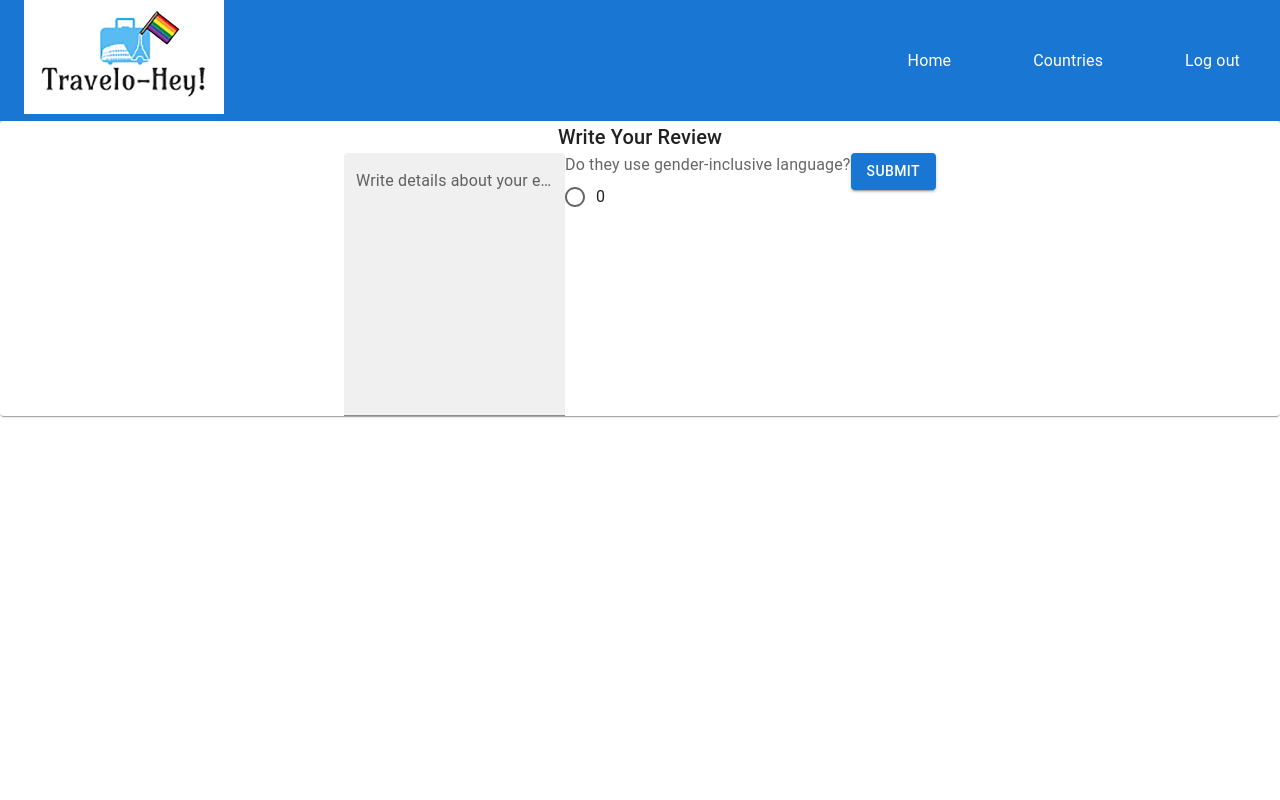
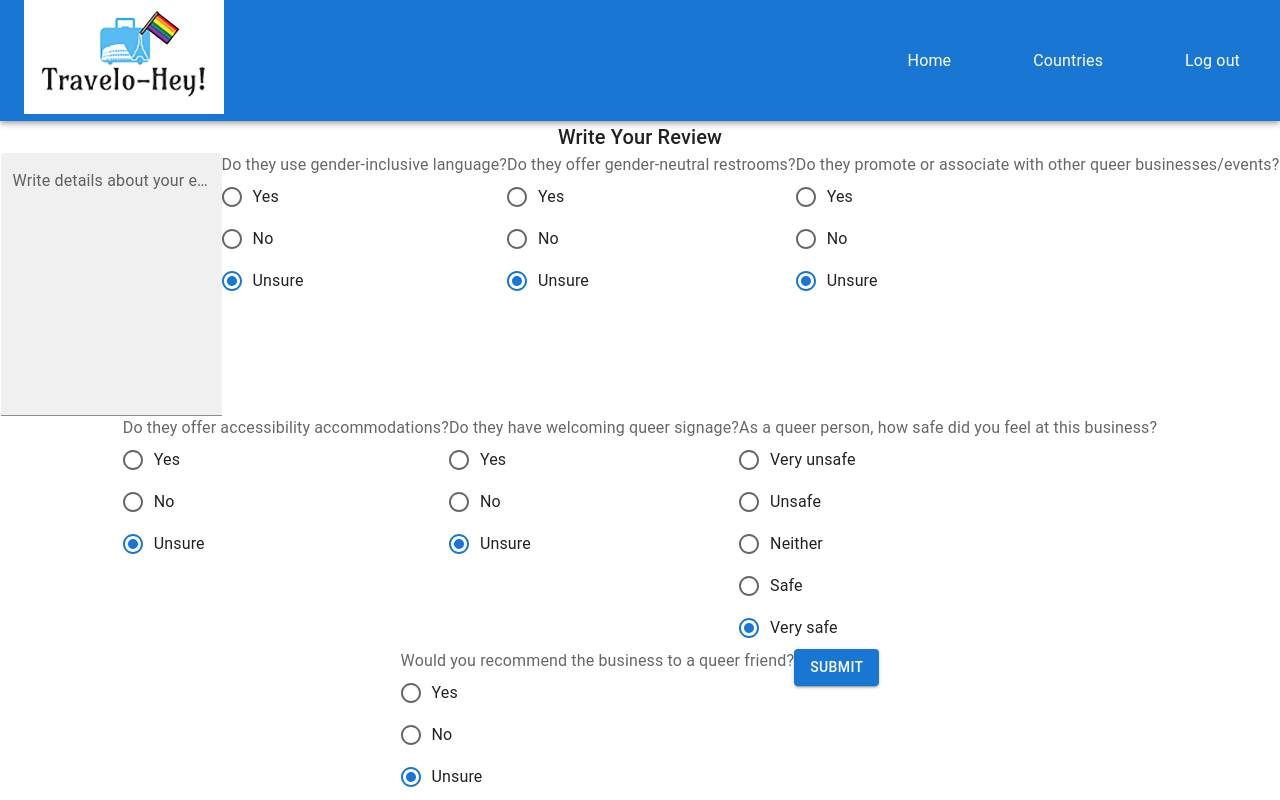
Before and after one commit to aedanmc/travelo-hey, a React (Create React App) app in the folder front-end/: page / in a window 1280 px wide. Built offline with nearby package versions, Linux system fonts and the light colour scheme.

Commit message:
reconfiguration successful

```diff
--- a/front-end/src/components/review-submission-page/ReviewInputRating.js
+++ b/front-end/src/components/review-submission-page/ReviewInputRating.js
@@ -1,54 +1,50 @@
 import * as React from 'react';
-import { Controller, useForm } from 'react-hook-form';
-import FormControl from '@mui/material/FormControl';
-import FormLabel from '@mui/material/FormLabel';
 import FormControlLabel from '@mui/material/FormControlLabel';
-import { Radio, RadioGroup } from '@mui/material';
+import { Radio } from '@mui/material';
 import PropTypes from 'prop-types';
 
-export default function ReviewInputRating({ name, control, options, id, question, setRating }) {
-  // const generateRadioOptions = () => {
-  //   const keys = Object.keys(options);
-  //   keys.forEach((singleOption) => (
-  //     <FormControlLabel
-  //       value={singleOption.value}
-  //       label={singleOption.label}
-  //       control={<Radio />}
-  //     />
-  //   ));
-  // };
-  console.log(options);
+export default function ReviewInputRating({ safety }) {
+  const options = [
+    { child: 10, choice: 'Yes', rating: 1 },
+    { child: 20, choice: 'No', rating: 0 },
+    { child: 30, choice: 'Unsure', rating: '' },
+  ];
+  const safetyOptions = [
+    { child: 10, choice: 'Very unsafe', rating: 1 },
+    { child: 20, choice: 'Unsafe', rating: 2 },
+    { child: 30, choice: 'Neither', rating: 3 },
+    { child: 40, choice: 'Safe', rating: 4 },
+    { child: 50, choice: 'Very safe', rating: 5 },
+  ];
 
-  const handleRating = (event) => {
-    setRating(event.target.value);
-  };
-
+  if (safety) {
+    return (
+      <>
+        {safetyOptions.map((option) => (
+          <FormControlLabel
+            value={option.rating}
+            label={option.choice}
+            key={option.child}
+            control={<Radio />}
+          />
+        ))}
+      </>
+    );
+  }
   return (
-    <Controller
-      name={name}
-      control={control}
-      render={({ field: { value } }) => (
-        <FormControl>
-          <FormLabel id={id}>{question}</FormLabel>
-          <RadioGroup value={value} onChange={handleRating}>
-            <FormControlLabel
-              value="No"
-              label={0}
-              control={<Radio />}
-            />
-          </RadioGroup>
-        </FormControl>
-      )}
-    />
+    <>
+      {options.map((option) => (
+        <FormControlLabel
+          value={option.rating}
+          label={option.choice}
+          key={option.child}
+          control={<Radio />}
+        />
+      ))}
+    </>
   );
 }
 
 ReviewInputRating.propTypes = {
-  name: PropTypes.string.isRequired,
-  control: PropTypes.objectOf(useForm.control).isRequired,
-  // option type error
-  options: PropTypes.func.isRequired,
-  id: PropTypes.string.isRequired,
-  question: PropTypes.string.isRequired,
-  setRating: PropTypes.func.isRequired,
+  safety: PropTypes.bool.isRequired,
 };
--- a/front-end/src/components/review-submission-page/ReviewSubmissionPage.js
+++ b/front-end/src/components/review-submission-page/ReviewSubmissionPage.js
@@ -1,12 +1,14 @@
 import * as React from 'react';
 import './ReviewSubmissionPage.css';
-import { useForm } from 'react-hook-form';
+import { Controller, useForm } from 'react-hook-form';
+import FormControl from '@mui/material/FormControl';
+import FormLabel from '@mui/material/FormLabel';
+import TextField from '@mui/material/TextField';
 // import { useParams } from 'react-router-dom';
-import axios from 'axios';
+// import axios from 'axios';
 import Button from '@mui/material/Button';
-import Paper from '@mui/material/Paper';
 import Typography from '@mui/material/Typography';
-import ReviewInputText from './ReviewInputText';
+import { RadioGroup } from '@mui/material';
 import ReviewInputRating from './ReviewInputRating';
 
 export default function ReviewSubmissionPage() {
@@ -15,174 +17,142 @@ export default function ReviewSubmissionPage() {
     placeID: 'test_place_id_2',
     inclusiveLanguages: '',
     neutralRestrooms: '',
-    queerBusinessPromotion: '',
+    queerBusinessPromotions: '',
     accessibility: '',
     queerSignage: '',
-    safety: '',
+    safety: 5,
     recommendedBusiness: '',
     review: '',
   };
 
-  const options = {
-    yes: 1,
-    no: 0,
-    unsure: null,
-  };
-
-  // const safetyOptions = {
-  //   veryUnsafe: 1,
-  //   unsafe: 2,
-  //   neither: 3,
-  //   safe: 4,
-  //   verySafe: 5,
-  // };
-
   // const params = useParams();
   // const id = params.place_id;
 
-  const [languages, setInclusiveLanguages] = React.useState(defaultValues.inclusiveLanguages);
-  // const [restrooms, setNeutralRestrooms] = React.useState(
-  //   defaultValues.neutralRestrooms,
-  // );
-  // const [promotion, setQueerBusinessPromotion] = React.useState(
-  //   defaultValues.queerBusinessPromotion,
-  // );
-  // const [access, setAccessibility] = React.useState(defaultValues.accessibility);
-  // const [signage, setQueerSignage] = React.useState(defaultValues.queerSignage);
-  // const [safeness, setSafety] = React.useState(defaultValues.safety);
-  // const [recommend, setRecommendedBusiness] = React.useState(defaultValues.recommendedBusiness);
-  const [text, setReview] = React.useState(defaultValues.review);
-
   const methods = useForm({ defaultValues });
   const { handleSubmit, control } = methods;
-  // const { handleSubmit } = methods;
 
-  async function postReview() {
-    try {
-      // TODO: ask back-end about user ID since no longer having sign-in
-      await axios.post('http://localhost:8080/reviews/new', { defaultValues,
-        // userID: 1,
-        // placeID: id,
-        // inclusiveLanguages: languages,
-        // neutralRestrooms: restrooms,
-        // queerBusinessPromotion: promotion,
-        // accessibility: access,
-        // queerSignage: signage,
-        // safety: safeness,
-        // recommendedBusiness: recommend,
-        // review: text
-      })
-        .then((response) => {
-          console.log(response);
-          console.log(response.data);
-          console.log(text);
-          console.log(languages);
-        });
-    } catch (err) {
-      console.log(err);
-    }
-  }
-
-  const onSubmit = () => {
-    React.useEffect(() => {
-      postReview();
-    }, []);
+  const onSubmit = (data) => {
+    console.log(data);
   };
 
   return (
-    <Paper>
+    <div>
       <Typography variant="h6" data-testid="review-submission-title"> Write Your Review </Typography>
-      <ReviewInputText
+      <Controller
         name="review"
         control={control}
-        label="Write details about your experience"
-        setReview={setReview}
-        data-testid="review-submission-text"
+        render={({ field: { onChange, value } }) => (
+          <TextField
+            onChange={onChange}
+            value={value}
+            variant="filled"
+            multiline
+            rows={10}
+            label="Write details about your experience"
+          />
+        )}
       />
-      <ReviewInputRating
+      <Controller
         name="inclusiveLanguages"
         control={control}
-        options={options}
-        id="inclusive-languages"
-        question="Do they use gender-inclusive language?"
-        setRating={setInclusiveLanguages}
-        data-testid="review-submission-language"
+        render={({ field: { onChange, value } }) => (
+          <FormControl>
+            <FormLabel id="inclusive-languages">Do they use gender-inclusive language?</FormLabel>
+            <RadioGroup value={value} onChange={onChange}>
+              <ReviewInputRating
+                safety={false}
+              />
+            </RadioGroup>
+          </FormControl>
+        )}
+      />
+      <Controller
+        name="neutralRestrooms"
+        control={control}
+        render={({ field: { onChange, value } }) => (
+          <FormControl>
+            <FormLabel id="neutral-restrooms">Do they offer gender-neutral restrooms?</FormLabel>
+            <RadioGroup value={value} onChange={onChange}>
+              <ReviewInputRating
+                safety={false}
+              />
+            </RadioGroup>
+          </FormControl>
+        )}
+      />
+      <Controller
+        name="queerBusinessPromotions"
+        control={control}
+        render={({ field: { onChange, value } }) => (
+          <FormControl>
+            <FormLabel id="business-promotions">Do they promote or associate with other queer businesses/events?</FormLabel>
+            <RadioGroup value={value} onChange={onChange}>
+              <ReviewInputRating
+                safety={false}
+              />
+            </RadioGroup>
+          </FormControl>
+        )}
+      />
+      <Controller
+        name="accessibility"
+        control={control}
+        render={({ field: { onChange, value } }) => (
+          <FormControl>
+            <FormLabel id="access">Do they offer accessibility accommodations?</FormLabel>
+            <RadioGroup value={value} onChange={onChange}>
+              <ReviewInputRating
+                safety={false}
+              />
+            </RadioGroup>
+          </FormControl>
+        )}
+      />
+      <Controller
+        name="queerSignage"
+        control={control}
+        render={({ field: { onChange, value } }) => (
+          <FormControl>
+            <FormLabel id="queer-signage">Do they have welcoming queer signage?</FormLabel>
+            <RadioGroup value={value} onChange={onChange}>
+              <ReviewInputRating
+                safety={false}
+              />
+            </RadioGroup>
+          </FormControl>
+        )}
+      />
+      <Controller
+        name="safety"
+        control={control}
+        render={({ field: { onChange, value } }) => (
+          <FormControl>
+            <FormLabel id="safeness">As a queer person, how safe did you feel at this business?</FormLabel>
+            <RadioGroup value={value} onChange={onChange}>
+              <ReviewInputRating
+                safety
+              />
+            </RadioGroup>
+          </FormControl>
+        )}
+      />
+      <Controller
+        name="recommendedBusiness"
+        control={control}
+        render={({ field: { onChange, value } }) => (
+          <FormControl>
+            <FormLabel id="recommended-business">Would you recommend the business to a queer friend?</FormLabel>
+            <RadioGroup value={value} onChange={onChange}>
+              <ReviewInputRating
+                safety={false}
+              />
+            </RadioGroup>
+          </FormControl>
+        )}
       />
       <Button onClick={handleSubmit(onSubmit)} variant="contained" data-testid="review-submission-submit">
         Submit
       </Button>
-    </Paper>
+    </div>
   );
-/*
-<ReviewInputText
-        name="review"
-        control={control}
-        label="Write details about your experience"
-        setReview={setReview}
-        data-testid="review-submission-text"
-      />
-      <ReviewInputRating
-        name="inclusiveLanguages"
-        control={control}
-        options={options}
-        id="inclusive-languages"
-        question="Do they use gender-inclusive language?"
-        setRating={setInclusiveLanguages}
-        data-testid="review-submission-language"
-      />
-      <ReviewInputRating
-        name="neutralRestrooms"
-        control={control}
-        options={options}
-        id="neutral-restrooms"
-        question="Do they offer gender-neutral restrooms?"
-        setRating={setNeutralRestrooms}
-        data-testid="review-submission-restroom"
-      />
-      <ReviewInputRating
-        name="queerBusinessPromotions"
-        control={control}
-        options={options}
-        id="business-promotions"
-        question="Do they promote or associate with other queer businesses/events?"
-        setRating={setQueerBusinessPromotion}
-        data-testid="review-submission-promotions"
-      />
-      <ReviewInputRating
-        name="accessibility"
-        control={control}
-        options={options}
-        id="accessibility"
-        question="Do they offer accessibility accommodations?"
-        setRating={setAccessibility}
-        data-testid="review-submission-accessibility"
-      />
-      <ReviewInputRating
-        name="queerSignage"
-        control={control}
-        options={options}
-        id="queer-signage"
-        question="Do they have welcoming queer signage?"
-        setRating={setQueerSignage}
-        data-testid="review-submission-signage"
-      />
-      <ReviewInputRating
-        name="safety"
-        control={control}
-        options={safetyOptions}
-        id="safety"
-        question="As a queer person, how safe did you feel at this business?"
-        setRating={setSafety}
-        data-testid="review-submission-safety"
-      />
-      <ReviewInputRating
-        name="recommendedBusiness"
-        control={control}
-        options={options}
-        id="recommended-business"
-        question="Would you recommend the business to a queer friend?"
-        setRating={setRecommendedBusiness}
-        data-testid="review-submission-recommended"
-      />
-  */
 }
```
